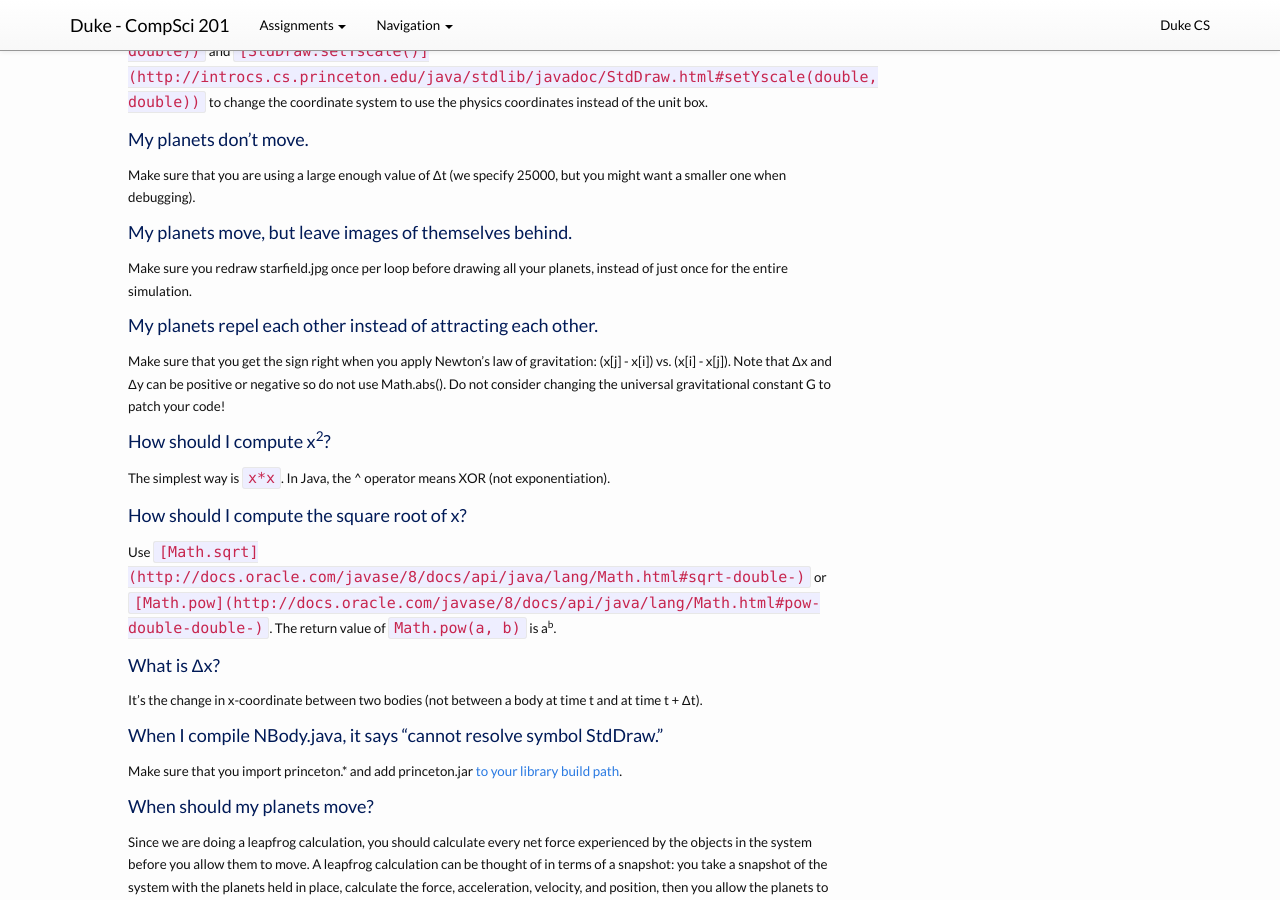
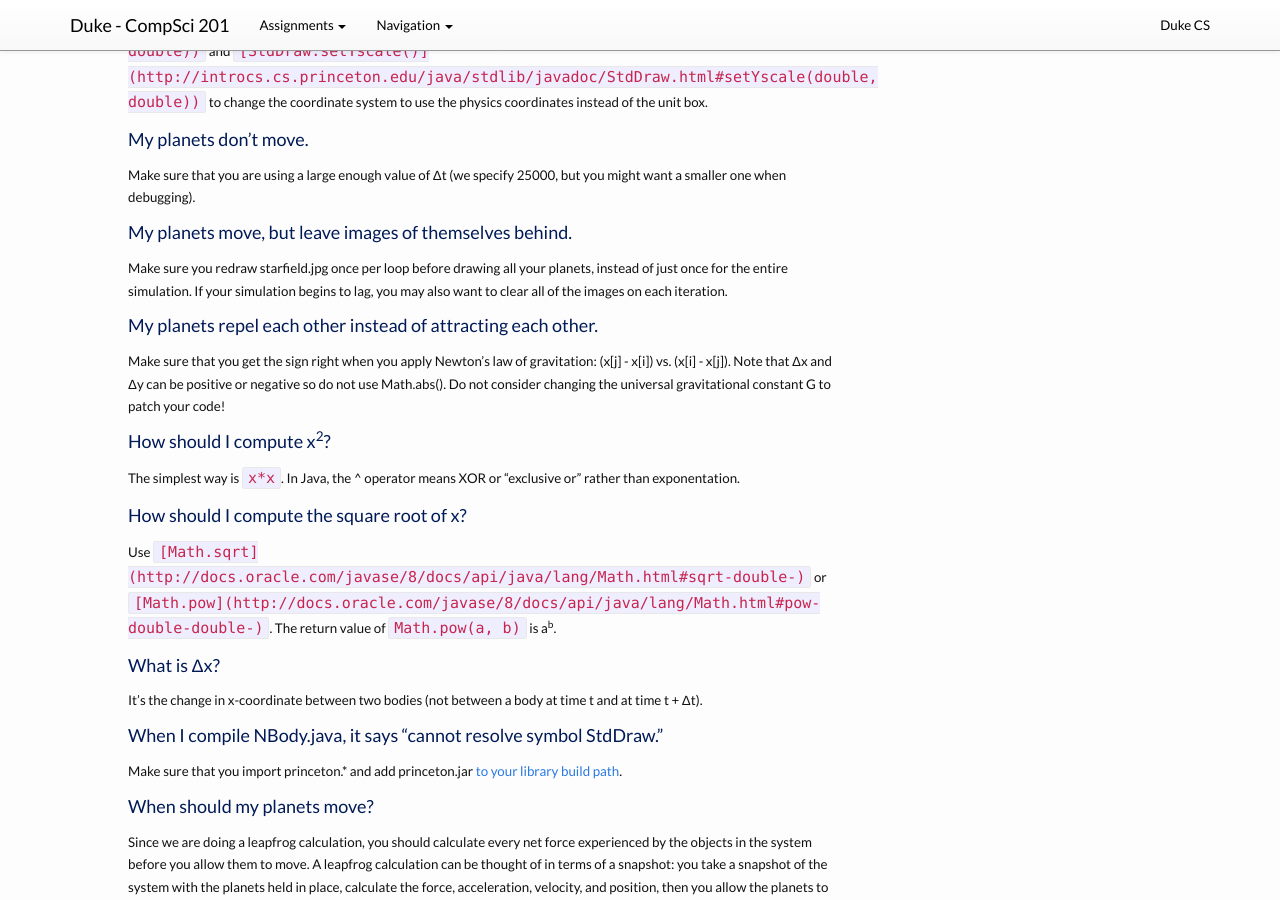
Before and after one commit to compsci201/compsci201.github.io, a Jekyll site: the page built from nbody/3-faq.md, in a window 1280 px wide and 900 px high, scrolled down 409 px. Built offline with Jekyll 4.4.1, drawn with Linux system fonts in a browser that asks for light colours; nearby versions of some CDN libraries.

Commit message:
Update 3-faq.md

```diff
--- a/nbody/3-faq.md
+++ b/nbody/3-faq.md
@@ -22,7 +22,7 @@ Make sure that you are using a large enough value of Δt (we specify 25000, but
 
 ####My planets move, but leave images of themselves behind.
 
-Make sure you redraw starfield.jpg once per loop before drawing all your planets, instead of just once for the entire simulation.
+Make sure you redraw starfield.jpg once per loop before drawing all your planets, instead of just once for the entire simulation.  If your simulation begins to lag, you may also want to clear all of the images on each iteration.
 
 ####My planets repel each other instead of attracting each other.
 
@@ -30,7 +30,7 @@ Make sure that you get the sign right when you apply Newton's law of gravitation
 
 ####How should I compute x<sup>2</sup>?
 
-The simplest way is <code>x*x</code>. In Java, the ^ operator means XOR (not exponentiation).
+The simplest way is <code>x*x</code>. In Java, the ^ operator means XOR or "exclusive or" rather than exponentation.
 
 ####How should I compute the square root of x?
 
```
